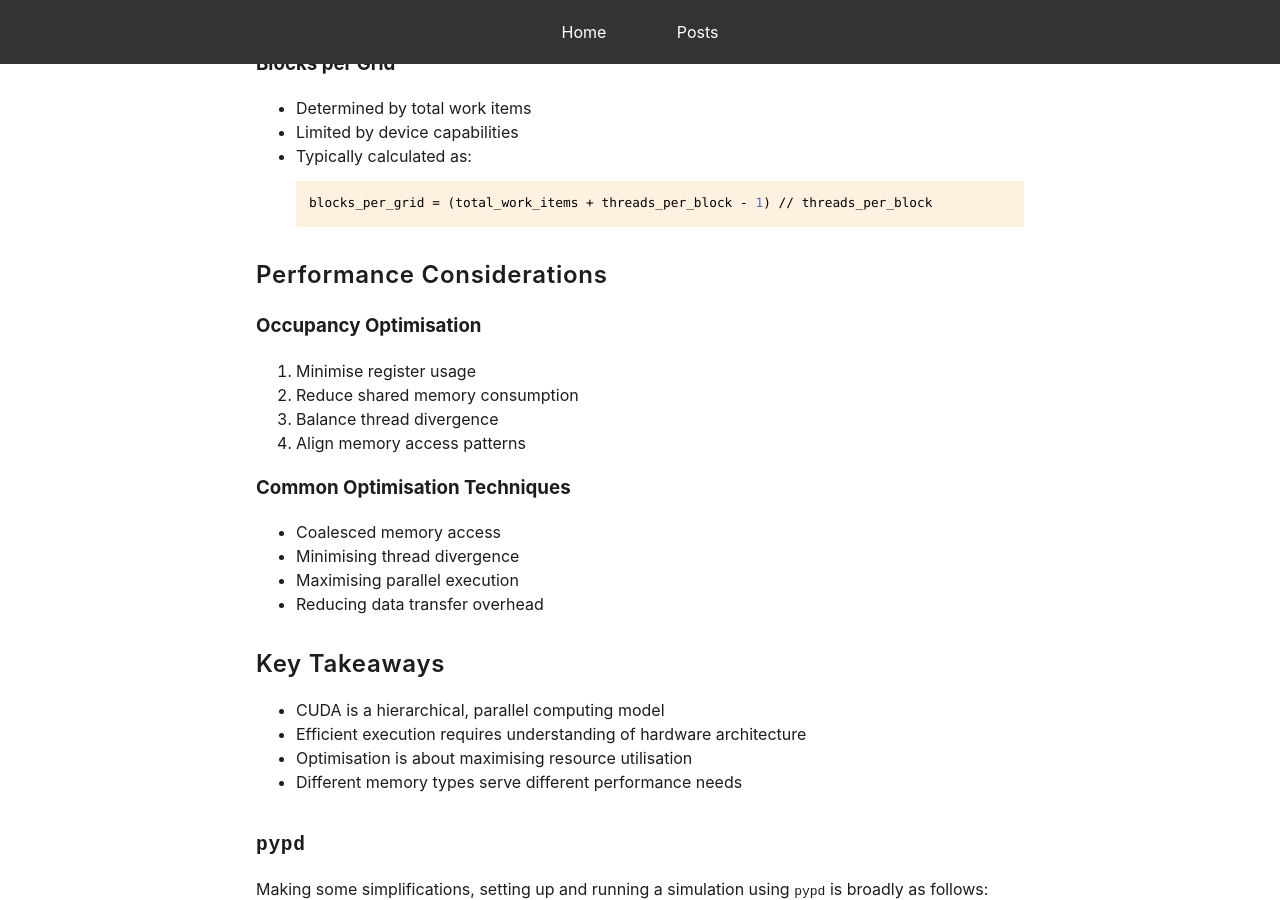
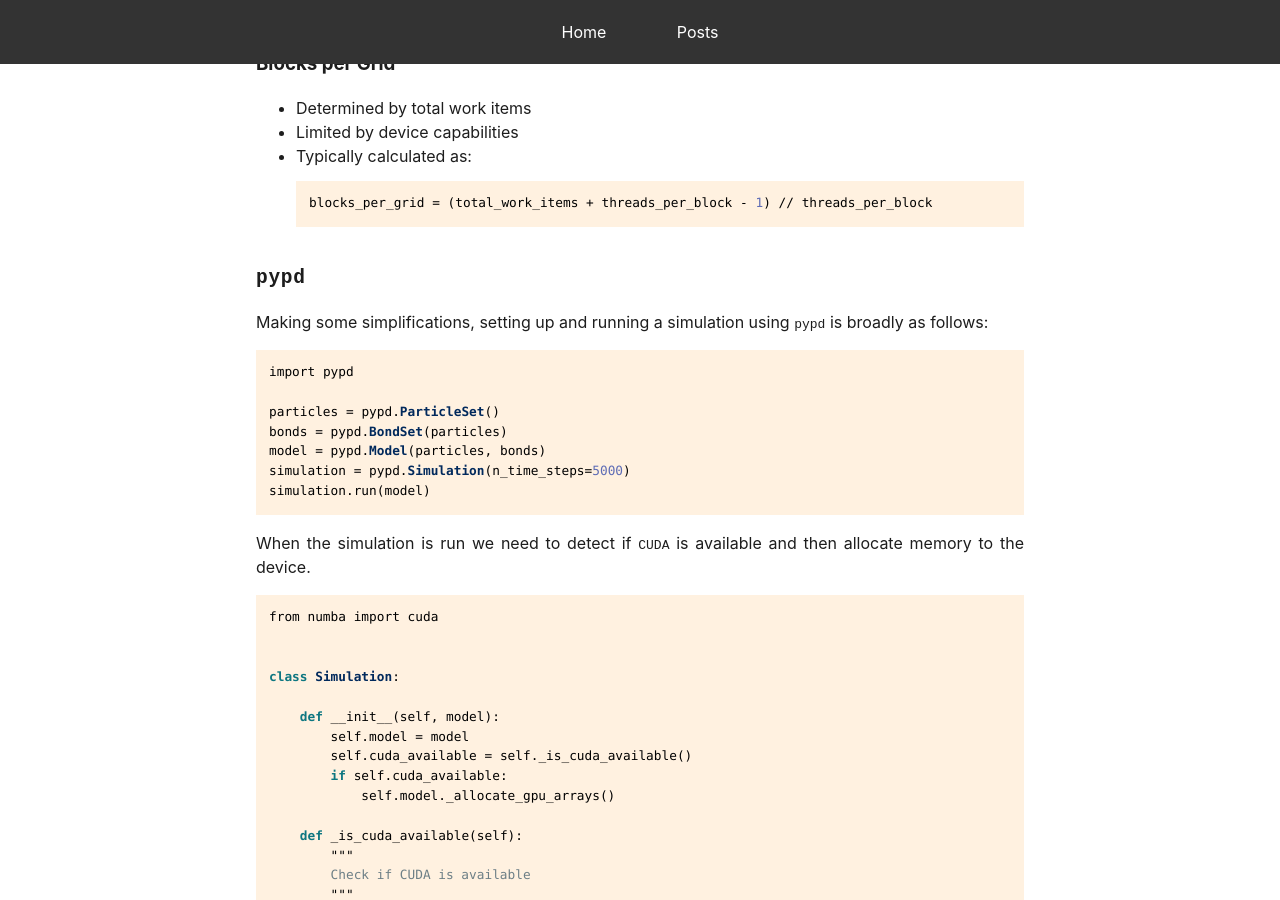
Before and after one commit to mark-hobbs/mark-hobbs.github.io, a Jekyll site: the page built from _posts/2025-02-03-cuda.md, in a window 1280 px wide and 900 px high, scrolled down 3613 px. Built offline with Jekyll 4.4.1, drawn with Linux system fonts in a browser that asks for light colours.

Commit message:
General updates

````diff
--- a/_posts/2025-02-03-cuda.md
+++ b/_posts/2025-02-03-cuda.md
@@ -155,29 +155,6 @@ Blocks per Grid: 977
   ```python
   blocks_per_grid = (total_work_items + threads_per_block - 1) // threads_per_block
   ```
-
-## Performance Considerations
-
-### Occupancy Optimisation
-
-1. Minimise register usage
-2. Reduce shared memory consumption
-3. Balance thread divergence
-4. Align memory access patterns
-
-### Common Optimisation Techniques
-
-- Coalesced memory access
-- Minimising thread divergence
-- Maximising parallel execution
-- Reducing data transfer overhead
-
-## Key Takeaways
-
-- CUDA is a hierarchical, parallel computing model
-- Efficient execution requires understanding of hardware architecture
-- Optimisation is about maximising resource utilisation
-- Different memory types serve different performance needs
 
 ## `pypd`
 
````
